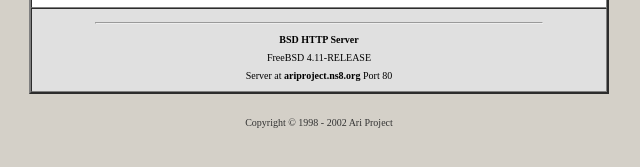
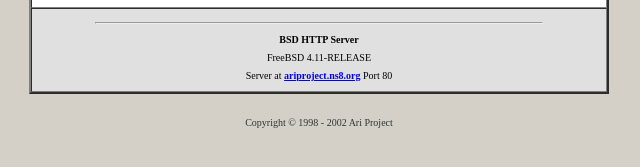
Before and after one commit to ariprojectid/ariprojectid.github.io, a plain HTML site: page 404.html in a window 1280 px wide. Shown: the part 245-412 px from the top of the page, 321-961 px from the left. Drawn offline with Linux system fonts and the light colour scheme.

Commit message:
Update 404.html

```diff
--- a/404.html
+++ b/404.html
@@ -44,7 +44,7 @@ please contact the webmaster.
 <hr width="80%">
 <blink><b>BSD HTTP Server</b></blink><br>
 FreeBSD 4.11-RELEASE<br>
-Server at <b>ariproject.ns8.org</b> Port 80
+Server at <a href="/"><b>ariproject.ns8.org</b></a> Port 80
 </font>
 </td>
 </tr>
```
